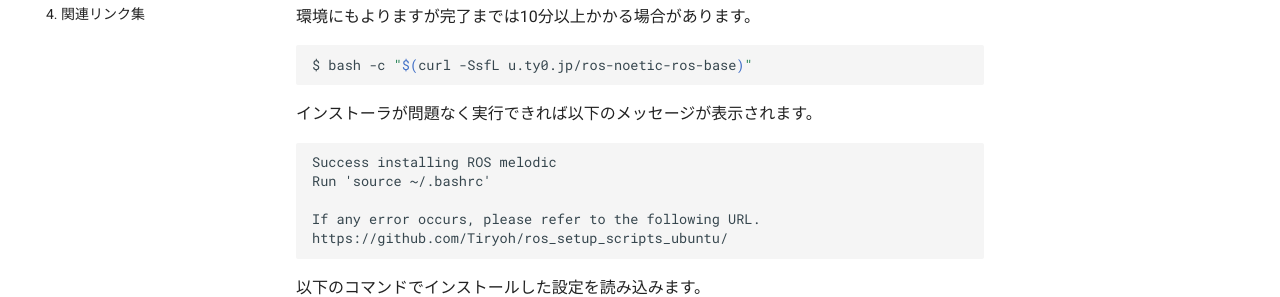
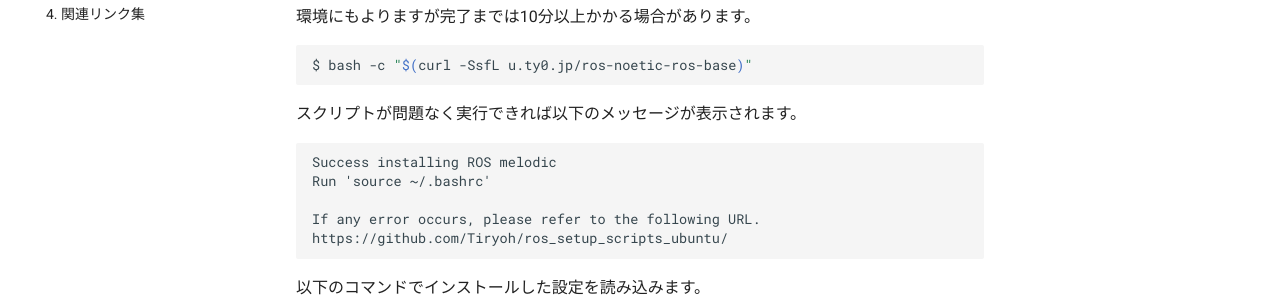
Before and after one commit to rt-net/tutorials, an MkDocs documentation site: the page built from docs/raspimouse/ros/install.md, in a window 1280 px wide and 900 px high, scrolled down 1716 px. Shown: the part 355-652 px from the top of the window. Built offline with MkDocs 1.6.1 and Material for MkDocs 9.7.7, drawn with Linux system fonts in a browser that asks for light colours; comment, search, counter and statistics services are not loaded.

Commit message:
Update docs/raspimouse/ros/install.md
Co-authored-by: Shota Aoki <s.aoki@rt-net.jp>

````diff
--- a/docs/raspimouse/ros/install.md
+++ b/docs/raspimouse/ros/install.md
@@ -120,7 +120,7 @@ robot: Raspberry Pi Mouse
     $ bash -c "$(curl -SsfL u.ty0.jp/ros-noetic-ros-base)"
     ```
 
-    インストーラが問題なく実行できれば以下のメッセージが表示されます。
+    スクリプトが問題なく実行できれば以下のメッセージが表示されます。
 
     ```txt
     Success installing ROS melodic
````
